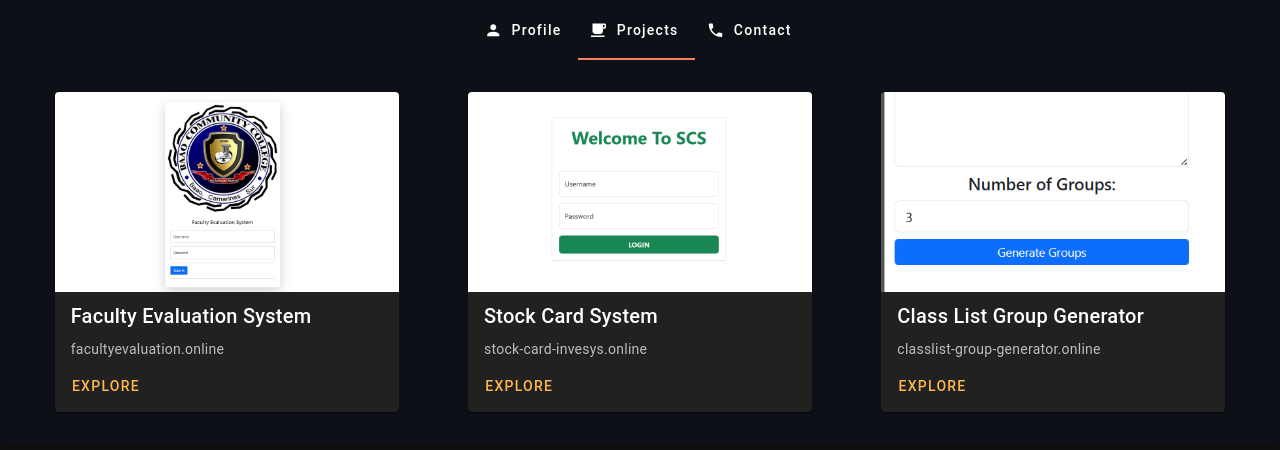
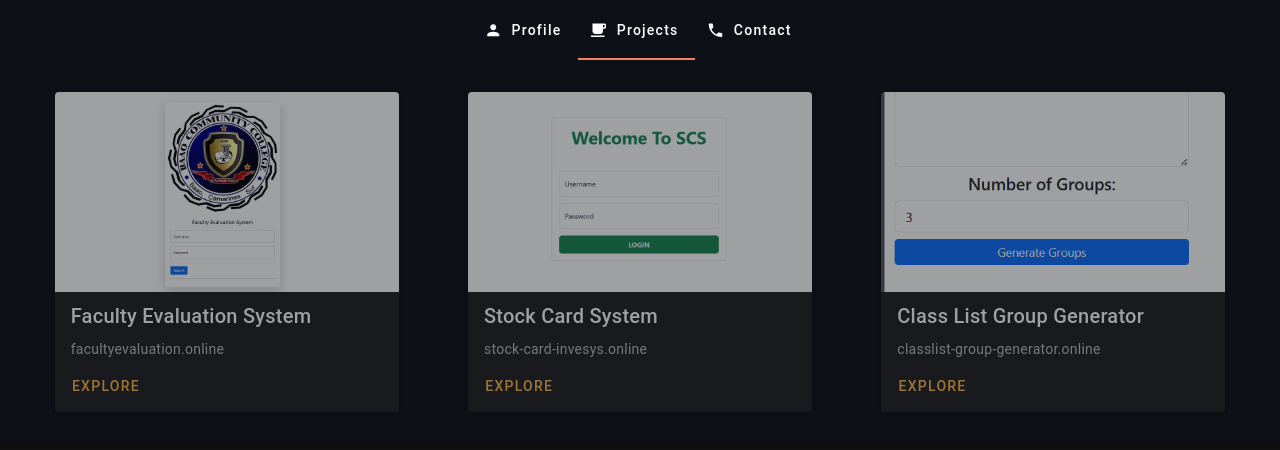
Before and after one commit to m1ch93l/m1k3techportfoliov2, a Vue app: page / in a window 1280 px wide. Both pictures are taken after a click on the tab "Projects". Shown: the top 450 px of the page. Built offline with nearby package versions, Linux system fonts and the light colour scheme.

Commit message:
project hovering

```diff
--- a/src/components/Projects.vue
+++ b/src/components/Projects.vue
@@ -2,7 +2,8 @@
   <v-container fluid>
     <v-row>
       <v-col v-for="(card, index) in cards" :key="index" cols="12" md="4">
-        <v-card class="mx-auto" max-width="344">
+        <v-hover v-slot="{ isHovering, props }">
+          <v-card :class="{ 'on-hover': isHovering, 'mx-auto': true }" :elevation="isHovering ? 12 : 2" v-bind="props" max-width="344">
             <v-img height="200px" :src="card.photo" cover></v-img>
 
             <v-card-title>
@@ -19,6 +20,7 @@
               <v-spacer></v-spacer>
             </v-card-actions>
           </v-card>
+        </v-hover>
       </v-col>
     </v-row>
   </v-container>
@@ -48,7 +50,22 @@ export default {
           url: 'https://github.com/m1ch93l/classlist-group-generator',
         },
       ],
+      transparent: 'rgba(255, 255, 255, 0)',
     };
   },
 };
 </script>
+
+<style scoped>
+.v-card {
+  transition: opacity .4s ease-in-out;
+}
+
+.v-card:not(.on-hover) {
+  opacity: 0.6;
+}
+
+.show-btns {
+  color: rgba(255, 255, 255, 1) !important;
+}
+</style>
```
Lines whose indentation alone changed are shown as unchanged.
